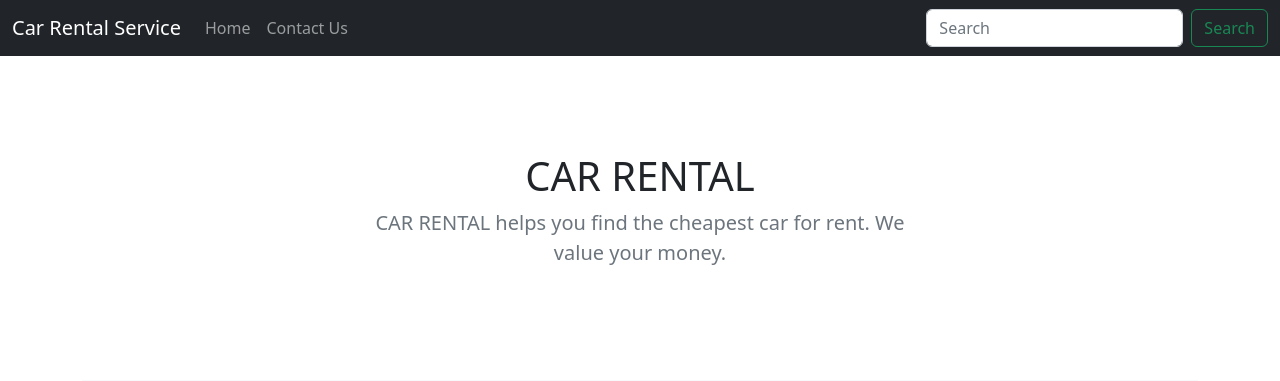
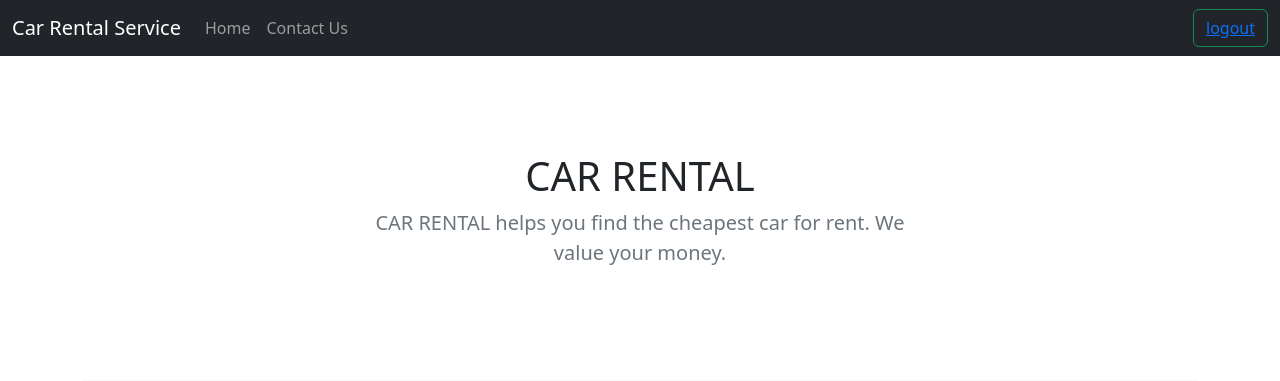
Before and after one commit to john123722/car_rental_service, a Django app: page /home in a window 1280 px wide. Shown: the top 381 px of the page. Run offline with Django 4.2, Linux system fonts and the light colour scheme.

Commit message:
login successfully updated

```diff
--- a/carRent/rentapp/urls.py
+++ b/carRent/rentapp/urls.py
@@ -4,8 +4,10 @@ from rentapp import views
 
 urlpatterns = [
     path("",views.login,name='login'),
+    path("carrental",views.carrental,name='carrental'),
     path("contactus",views.contactus,name='contactus'),
     path("home",views.home,name='home'),
     path("view",views.view,name='view'),
-    path("login",views.index,name='index')
+    path("login",views.index,name='index'),
+    path("logout",views.logout,name='logout')
 ]
--- a/carRent/rentapp/views.py
+++ b/carRent/rentapp/views.py
@@ -3,7 +3,12 @@ from datetime import datetime
 from rentapp.models import Contact
 from django.contrib import messages
 from django.contrib.auth import authenticate
+from django.contrib.auth.models import User
 # Create your views here.
+def logout(request):
+    return render(request,'login.html')
+def carrental(request):
+    return render(request,'index.html')
 def index(request):
     return render(request ,'index.html')
 def contactus(request):
@@ -22,9 +27,9 @@ def home(request):
 def view(request):
     return render(request, 'view.html')
 def login(request):
-    if request.method == "post":
-        username = request.get('username')
-        password = request.get('password')
+    if request.method == "POST":
+        username = request.POST.get('username')
+        password = request.POST.get('password')
         from django.contrib.auth import authenticate
         user = authenticate(username= username, password=password)
         if user is not None:
--- a/carRent/templates/base.html
+++ b/carRent/templates/base.html
@@ -13,7 +13,7 @@
 
     <nav class="navbar navbar-expand-lg navbar-dark bg-dark" theme="dark">
         <div class="container-fluid">
-          <a class="navbar-brand" href="/">Car Rental Service</a>
+          <a class="navbar-brand" href="/carrental">Car Rental Service</a>
           <button class="navbar-toggler" type="button" data-bs-toggle="collapse" data-bs-target="#navbarSupportedContent" aria-controls="navbarSupportedContent" aria-expanded="false" aria-label="Toggle navigation">
             <span class="navbar-toggler-icon"></span>
           </button>
@@ -27,10 +27,11 @@
               <li class="nav-item">
                 <a class="nav-link" href="/contactus">Contact Us</a>
               </li>
+
             </ul>
             <form class="d-flex" role="search">
-              <input class="form-control me-2" type="search" placeholder="Search" aria-label="Search">
-              <button class="btn btn-outline-success" type="submit">Search</button>
+
+              <button class="btn btn-outline-success"><a href="/">logout</a></button>
             </form>
           </div>
         </div>
```
